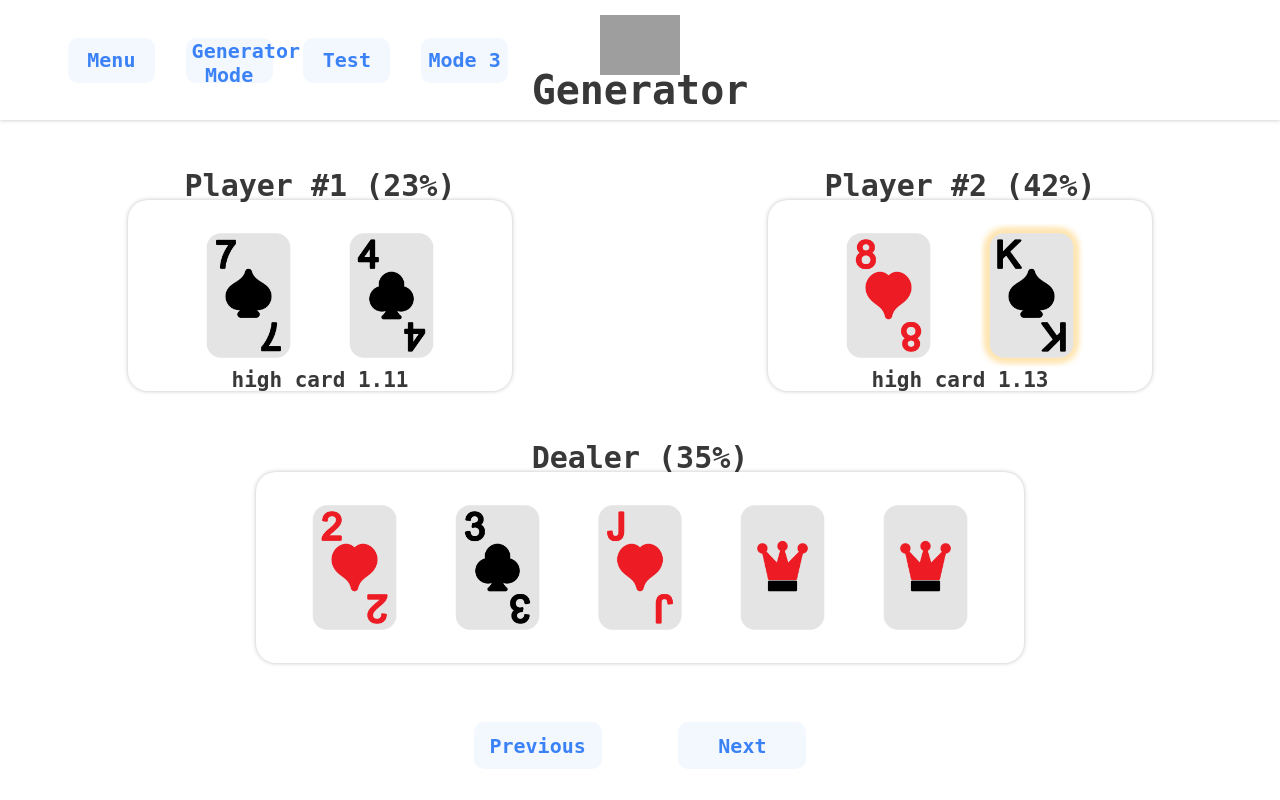
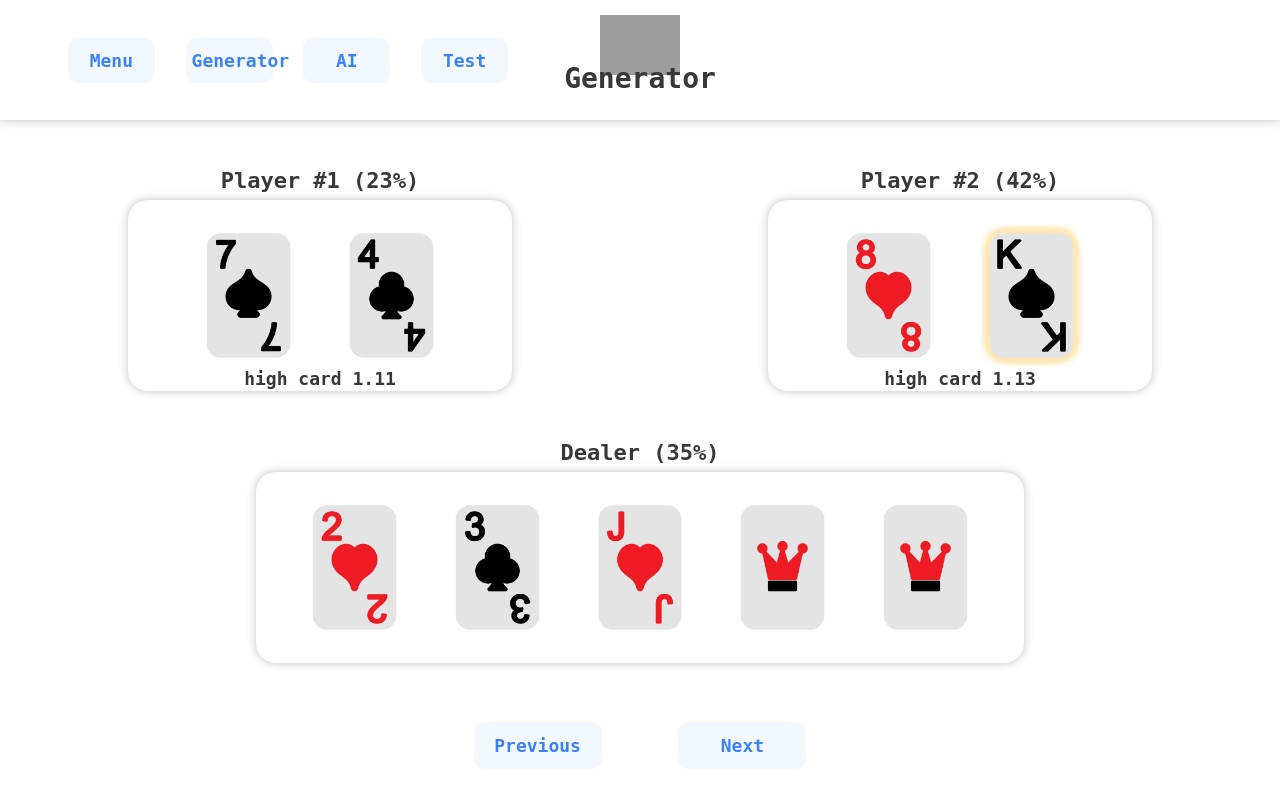
Before and after one commit to richerX/poker, a Django app: page /generator/ in a window 1280 px wide. Run offline with Django 4.2, Linux system fonts and the light colour scheme; grey boxes are pictures that could not be loaded.

Commit message:
CSS refactor

```diff
--- a/static/generator.css
+++ b/static/generator.css
@@ -2,23 +2,26 @@
     position: absolute;
     height: 100%;
     width: 100%;
-
     top: 0;
     left: 0;
+}
+
+#skip {
+    height: 7%;
 }
 
 #players {
     position: relative;
     height: 40%;
     width: 100%;
-
     display: flex;
     justify-content: center;
 }
 
 #player {
+    position: relative;
+    height: 100%;
     width: 100%;
-
     display:inline;
 }
 
@@ -38,6 +41,7 @@
     position: relative;
     width: 60%;
     height: 70%;
+
     left: 20%;
     bottom: 5%;
 
@@ -45,7 +49,7 @@
     align-items: center;
     justify-content: center;
 
-    box-shadow: 0 0 4px rgba(0, 0, 0, 0.25);
+    box-shadow: 0 0 10px rgba(0, 0, 0, 0.25);
     border-radius: 20px;
 }
 
@@ -58,9 +62,8 @@
     width: 100%;
     height: 10%;
     bottom: 2%;
-
     text-align: center;
-    font-size: 70%;
+    font-size: var(--font-small);
 }
 
 .btn {
@@ -73,7 +76,6 @@
 #next-prev-div {
     width: 100%;
     height: 10%;
-
     display: flex;
     align-items: center;
     justify-content: center;
--- a/static/style.css
+++ b/static/style.css
@@ -1,6 +1,10 @@
 :root {
     --menu-height: 15%;
-
+    --font-very-big: 40px;
+    --font-big: 28px;
+    --font-medium: 22px;
+    --font-small: 18px;
+    --font-very-small: 16px;
     --main-height: calc(100% - var(--menu-height));
 }
 
@@ -8,9 +12,11 @@ body {
     background-color: #ffffff;
     color: #383838;
     font-family: monospace;
-    font-size: 30px;
+    font-size: var(--font-big);
     font-weight: bold;
 }
+
+/* MENU */
 
 #rectangle-menu {
     position: absolute;
@@ -18,69 +24,44 @@ body {
     height: var(--menu-height);
     top: 0;
     left: 0;
-
-    box-shadow: 0 0 4px rgba(0, 0, 0, 0.25);
-    /*background: #272727;*/
+    box-shadow: 0 0 10px rgba(0, 0, 0, 0.25);
 }
 
-#rectangle-main {
+#logo-div {
     position: absolute;
-    width: 100%;
-    height: var(--main-height);
-    top: var(--menu-height);
-    left: 0;
+    width: 20%;
+    height: 50%;
 
-    box-sizing: border-box;
-}
-
-#main-text {
-    position: absolute;
-    width: 100%;
-    height: 100%;
+    left: 40%;
+    top: 12.5%;
 
     display: flex;
     align-items: center;
     justify-content: center;
 }
 
-#logo-div {
+#mode-text-h1 {
     position: absolute;
-    width: 20%;
-    height: 50%;
-    left: 40%;
-    top: 12.5%;
+    width: 100%;
 
-    display: flex;
-    align-items: center;
-    justify-content: center;
-    /*background: #6897bb;*/
+    bottom: 5%;
+    text-align: center;
+    font-size: var(--font-big);
 }
 
-#mode-text-div {
-    position: absolute;
-    width: 20%;
-    height: 25%;
-    left: 40%;
-    top: 62.5%;
-
-    display: flex;
-    align-items: center;
-    justify-content: center;
-
-    font-size: 20px;
-}
+/* BUTTONS */
 
 #button-div {
     position: absolute;
     width: 40%;
     height: 50%;
+
     left: 2.5%;
     top: 25%;
 
     display: flex;
     align-items: center;
     justify-content: center;
-    /*background: #6897bb;*/
 }
 
 #menu-button {
@@ -88,7 +69,7 @@ body {
     height: 75%;
 
     font-family: monospace;
-    font-size: 20px;
+    font-size: var(--font-small);
     background-color: #f3f7fe;
     color: #3b82f6;
     border: none;
@@ -102,3 +83,17 @@ body {
     box-shadow: 0 0 0 5px #3b83f65f;
     color: #fff;
 }
+
+/* RECTANGLE MAIN */
+
+#rectangle-main {
+    position: absolute;
+    width: 100%;
+    height: var(--main-height);
+
+    top: var(--menu-height);
+    left: 0;
+
+    font-size: var(--font-medium);
+    box-sizing: border-box;
+}
--- a/templates/generator.html
+++ b/templates/generator.html
@@ -13,10 +13,11 @@
     <body>
         {% include "sections/menu.html" with mode="Generator"%}
 
-        <div id="rectangle-main" style="font-size: 30px">
+        <div id="rectangle-main">
             {% for stage in stages %}
                 <div id="stage-{{ stage.stage }}" class="stage" {% if stage.stage > 0 %}style="display: none; height: 0"{% endif %}>
-                    <div style="height: 7%;"></div>
+                    <div id="skip"></div>
+
                     <div id="players">
                         {% include "sections/actor.html" with actor="player" players_context=stage.players_context %}
                     </div>
@@ -36,22 +37,6 @@
             {% endfor %}
         </div>
 
-        <script>
-            let stage = 0;
-            let max_stage = {{ stages|length }} - 1
-
-            function change_stage(delta){
-                stage += delta
-                stage = Math.max(Math.min(stage, max_stage), 0)
-                for (let index = 0; index <= max_stage; index++) {
-                    document.getElementById("stage-" + index).style.display = "none";
-                    document.getElementById("stage-" + index).style.height = "0";
-                }
-                document.getElementById("stage-" + stage).style.display = "block";
-                document.getElementById("stage-" + stage).style.height = "100%";
-            }
-        </script>
-
         {% include "sections/scripts.html" %}
     </body>
 </html>
--- a/templates/index.html
+++ b/templates/index.html
@@ -2,6 +2,7 @@
 
 {% load static %}
 <link rel="stylesheet" href="{% static 'style.css' %}">
+<link rel="stylesheet" href="{% static 'index.css' %}">
 
 <html lang="en">
     <head>
--- a/templates/sections/menu.html
+++ b/templates/sections/menu.html
@@ -3,8 +3,8 @@
         <img src="../../static/media/cards.png" alt="LOGO" height="100%">
     </div>
 
-    <div id="mode-text-div">
-        <h1>
+    <div>
+        <h1 id="mode-text-h1">
             {{ mode }}
         </h1>
     </div>
@@ -15,15 +15,15 @@
         </button>
 
         <button id="menu-button" type="submit" onclick="redirect_func('/generator')">
-            <strong>Generator Mode</strong>
+            <strong>Generator</strong>
+        </button>
+
+        <button id="menu-button" type="submit" onclick="redirect_func('/')">
+            <strong>AI</strong>
         </button>
 
         <button id="menu-button" type="submit" onclick="redirect_func('/test')">
             <strong>Test</strong>
         </button>
-
-        <button id="menu-button" type="submit" onclick="redirect_func('/')">
-            <strong>Mode 3</strong>
-        </button>
     </div>
 </div>
--- a/templates/sections/scripts.html
+++ b/templates/sections/scripts.html
@@ -1,4 +1,18 @@
 <script>
+    let stage = 0;
+    let max_stage = {{ stages|length }} - 1
+
+    function change_stage(delta){
+        stage += delta
+        stage = Math.max(Math.min(stage, max_stage), 0)
+        for (let index = 0; index <= max_stage; index++) {
+            document.getElementById("stage-" + index).style.display = "none";
+            document.getElementById("stage-" + index).style.height = "0";
+        }
+        document.getElementById("stage-" + stage).style.display = "block";
+        document.getElementById("stage-" + stage).style.height = "100%";
+    }
+
     function redirect_func(path){
         window.location.href = path;
     }
```
Also changed, not shown: static/index.css (added, +11 -0 lines).
